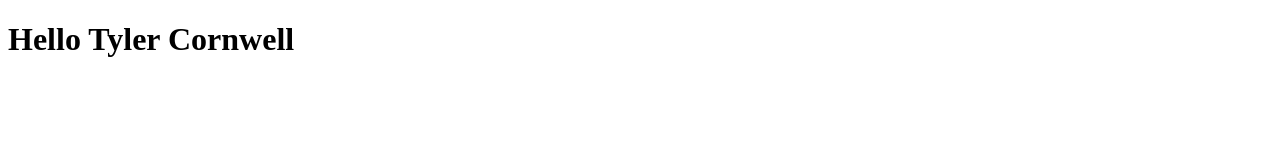
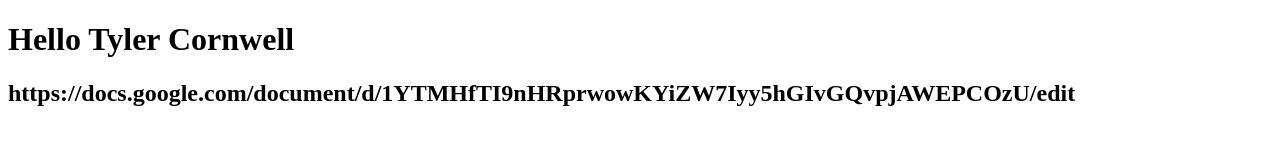
Before and after one commit to Cornwellm03/Cornwellm03.github.io, a plain HTML site: page index.html in a window 1280 px wide. Drawn offline with Linux system fonts and the light colour scheme.

Commit message:
Add files via upload

```diff
--- a/index.html
+++ b/index.html
@@ -5,5 +5,6 @@
     </head>
     <body>
         <h1>Hello Tyler Cornwell</h1>
+        <h2>https://docs.google.com/document/d/1YTMHfTI9nHRprwowKYiZW7Iyy5hGIvGQvpjAWEPCOzU/edit </h2>
     </body>
 </html>
```
